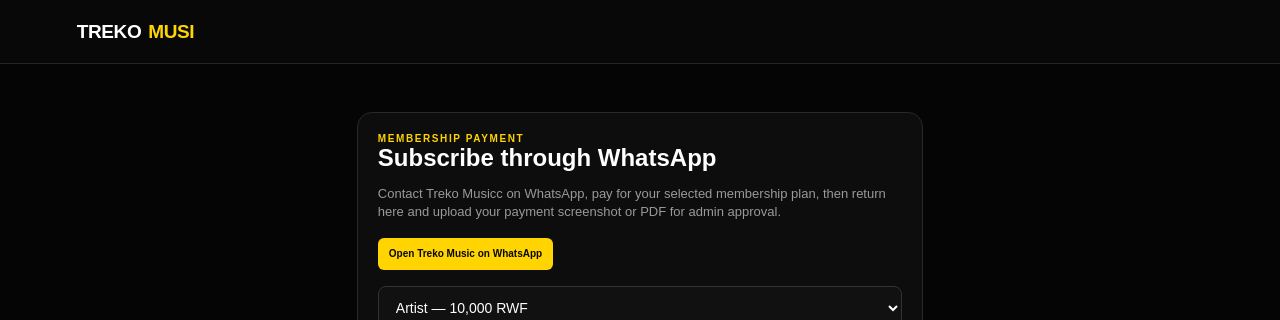
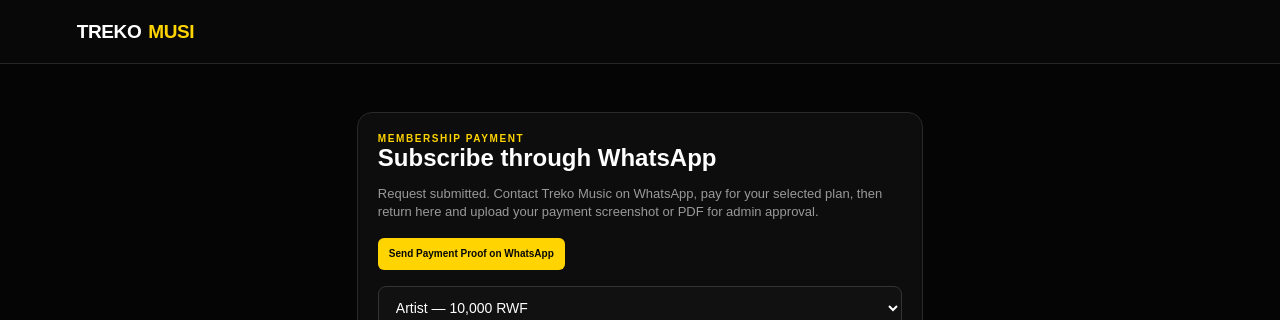
Before and after one commit to senid-221/TREKO-MUSI-ARTISTS, a Next.js app: page /payment in a window 1280 px wide. Shown: the top 320 px of the page. Built offline with nearby package versions, Linux system fonts and the light colour scheme.

Commit message:
Add service submission and WhatsApp payment proof flow

```diff
--- a/app/payment/page.tsx
+++ b/app/payment/page.tsx
@@ -1,15 +1,20 @@
 "use client";
 
-import { useState } from "react";
+import { useSearchParams } from "next/navigation";
+import { Suspense, useState } from "react";
 import Link from "next/link";
 
-export default function Payment() {
+function PaymentForm() {
   const [sent, setSent] = useState(false);
   const [status, setStatus] = useState("PENDING");
   const [error, setError] = useState("");
+  const params = useSearchParams();
+  const selectedPlan = params.get("plan") || "Artist";
+  const requestId = params.get("requestId") || "";
+  const service = params.get("service") || "community";
 
   const whatsappNumber = "250726969060";
-  const whatsappUrl = `https://wa.me/${whatsappNumber}?text=${encodeURIComponent("Hello Treko Musicc, I want to subscribe to the membership plan.")}`;
+  const whatsappUrl = `https://wa.me/${whatsappNumber}?text=${encodeURIComponent(`Hello Treko Music, I want to send payment proof for ${service} (${selectedPlan} plan).`)}`;
 
   async function submit(e: React.FormEvent<HTMLFormElement>) {
     e.preventDefault();
@@ -41,14 +46,14 @@
           <div className="eyebrow">Membership Payment</div>
           <h2>Subscribe through WhatsApp</h2>
           <p className="muted">
-            Contact Treko Musicc on WhatsApp, pay for your selected membership plan,
+            Request submitted. Contact Treko Music on WhatsApp, pay for your selected plan,
             then return here and upload your payment screenshot or PDF for admin approval.
           </p>
 
           {whatsappNumber && (
             <p>
               <a className="btn primary" href={whatsappUrl} target="_blank" rel="noreferrer">
-                Open Treko Music on WhatsApp
+                Send Payment Proof on WhatsApp
               </a>
             </p>
           )}
@@ -66,7 +71,8 @@
             </>
           ) : (
             <form onSubmit={submit} encType="multipart/form-data" style={{ display: "grid", gap: 14 }}>
-              <select name="plan" className="field" defaultValue="Artist">
+              <input type="hidden" name="requestId" value={requestId}/>
+              <select name="plan" className="field" defaultValue={selectedPlan}>
                 <option value="Artist">Artist — 10,000 RWF</option>
                 <option value="Growth">Growth — 25,000 RWF</option>
                 <option value="Pro">Pro — 50,000 RWF</option>
@@ -91,3 +97,5 @@
     </main>
   );
 }
+
+export default function Payment(){return <Suspense fallback={<main className="shell"/>}><PaymentForm/></Suspense>}
```
